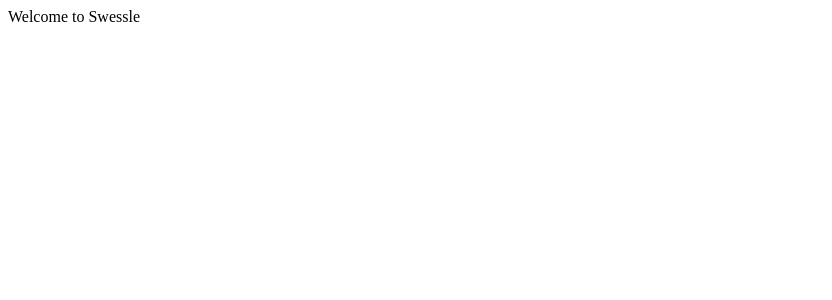
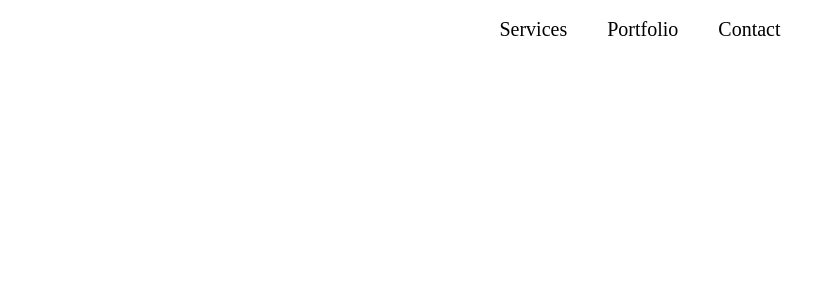
Before and after one commit to Swessle/Swessle, a Next.js app: page / in a window 1280 px wide. Shown: the top 300 px of the page, without its empty margins (0-832 px from the left). Built offline with nearby package versions, Linux system fonts and the light colour scheme.

Commit message:
progress

```diff
--- /dev/null
+++ b/components/GlobalTheme.js
@@ -0,0 +1,8 @@
+import { createGlobalStyle } from "styled-components";
+
+export default createGlobalStyle`
+    body {
+        background: white;
+        margin: 0 !important;
+    }
+`
--- /dev/null
+++ b/components/Layouts/Layout.js
@@ -0,0 +1,24 @@
+import React from "react"
+import Head from "next/head"
+import Navbar from "../Navbar/Navbar"
+import GlobalStlye from "../GlobalTheme"
+
+
+export default function Layout({ children }) {
+    return (
+        <>
+            <Head>
+                <title>Swessle</title>
+                <meta
+                    name="viewport"
+                    content="minimum-scale=1, initial-scale=1, width=device-width, shrink-to-fit=no"
+                />
+                <meta name="description" content="ArtNeal" />
+                <link href="https://fonts.googleapis.com/css?family=Raleway:500,700&display=swap" rel="stylesheet"></link>
+            </Head>
+            <GlobalStlye/>
+            <Navbar></Navbar>
+            {children}
+        </>
+    )
+}
--- /dev/null
+++ b/components/Navbar/Navbar.js
@@ -0,0 +1,64 @@
+import React, { Component } from "react"
+import styled, { css } from "styled-components"
+import { Flex, Box } from "reflexbox"
+import Link from "next/link"
+import { StickyContainer } from "react-sticky"
+
+export default class Navbar extends Component {
+    render() {
+        return (
+            <StickyContainer>
+                <Nav>
+                    <Flex justifyContent="center">
+                        <Box>
+                            <NavList>
+
+                                <Link href="#">
+                                    <NavLink>Services</NavLink>
+                                </Link>
+
+
+
+                                <Link href="#">
+                                    <NavLink>Portfolio</NavLink>
+                                </Link>
+
+
+
+                                <Link href="#">
+                                    <NavLink>Contact</NavLink>
+                                </Link>
+
+
+                            </NavList>
+                        </Box>
+                    </Flex>
+                </Nav>
+            </StickyContainer>
+        );
+    }
+}
+
+const Nav = styled.nav`
+    width: 100%;
+    height: 64px;
+	z-index: 9;
+    position: relative;
+    padding-top: 2px;
+`;
+
+const NavList = styled.ul`
+
+	list-style-type: none;
+	padding: 0px !important;
+`;
+
+
+const NavLink = styled.a`
+	margin: 0px 20px;
+	color: black;
+	cursor: pointer;
+    font-size: 20px;
+
+
+`;
--- /dev/null
+++ b/components/Section1/Section1.js
@@ -0,0 +1,20 @@
+import React, { Component } from "react"
+import styled, { css } from "styled-components"
+import { Flex, Box } from "reflexbox"
+
+export default class SectionOne extends Component {
+    render() {
+        return (
+            <Section>
+
+
+            </Section>
+        )
+    }
+}
+
+
+const Section = styled.section`
+    height: 100vh;
+    width: auto;
+`
--- a/package.json
+++ b/package.json
@@ -9,6 +9,7 @@
 		"react": "^16.12.0",
 		"react-dom": "^16.12.0",
 		"react-redux": "^7.1.3",
+		"react-sticky": "^6.0.3",
 		"redux": "^4.0.4",
 		"redux-thunk": "^2.3.0",
 		"reflexbox": "^4.0.6",
--- a/pages/index.js
+++ b/pages/index.js
@@ -1 +1,17 @@
-export default () => (<div>Welcome to Swessle</div>)
+import React, { Component } from "react";
+import Link from "next/link";
+import styled, { css, keyframes } from "styled-components";
+import { Flex, Box } from "reflexbox";
+import Layout from "../components/Layouts/Layout";
+import SectionOne from "../components/Section1/Section1"
+
+
+export default class index extends Component {
+    render() {
+        return (
+            <Layout>
+                <SectionOne/>
+            </Layout>
+        )
+    }
+}
```
Also changed, not shown: components/Navbar/index.js (deleted), 1 other file (tests, documents, lock files or other folders).
